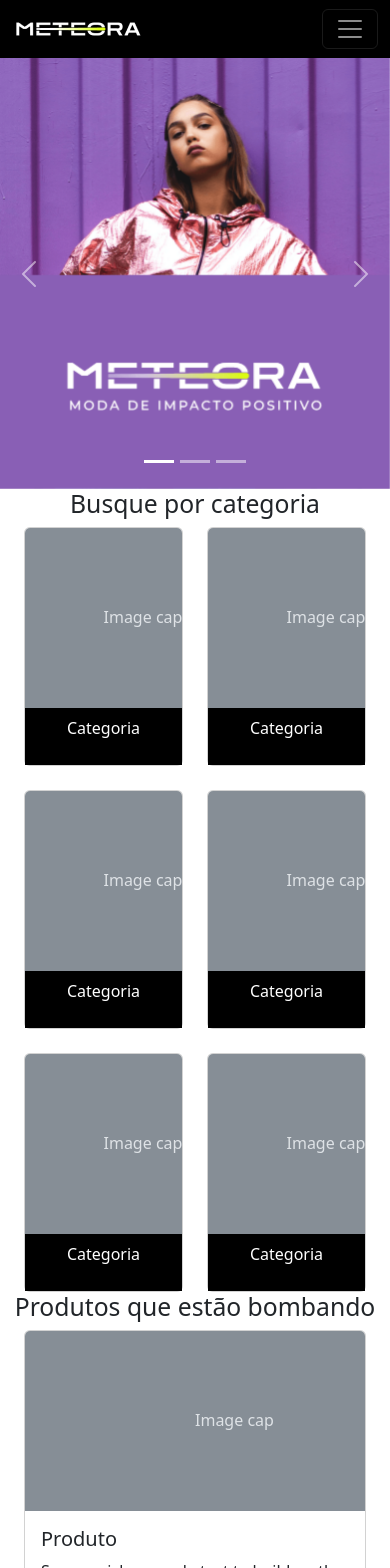
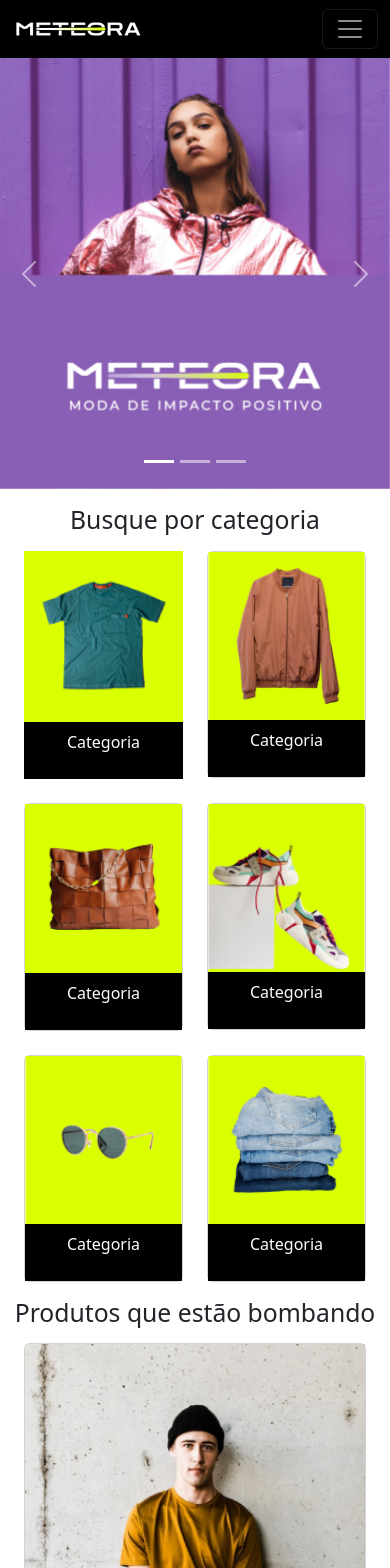
Before and after one commit to jonasmarquesdev/Meteora, a React (Vite) app: page / in a window 390 px wide. Shown: the top 1568 px of the page. Built offline with nearby package versions, Linux system fonts and the light colour scheme.

Commit message:
Adicionando imagens e breakpoints

```diff
--- a/src/components/Cards/index.jsx
+++ b/src/components/Cards/index.jsx
@@ -1,14 +1,41 @@
 import React from "react";
+
+import Cmobile1 from "../../assets/Mobile/categorias/categoria-camiseta.png";
+import Ctablet1 from "../../assets/Tablet/categorias/categoria-camiseta.png";
+import Cdesktop1 from "../../assets/Desktop/categorias/categoria-camiseta.png";
+
+import Cmobile2 from "../../assets/Mobile/categorias/categoria-casacos.png";
+import Ctablet2 from "../../assets/Tablet/categorias/categoria-casacos.png";
+import Cdesktop2 from "../../assets/Desktop/categorias/categoria-casacos.png";
+
+import Cmobile3 from "../../assets/Mobile/categorias/categoria-bolsas.png";
+import Ctablet3 from "../../assets/Tablet/categorias/categoria-bolsas.png";
+import Cdesktop3 from "../../assets/Desktop/categorias/categoria-bolsa.png";
+
+import Cmobile4 from "../../assets/Mobile/categorias/categoria-calcados.png";
+import Ctablet4 from "../../assets/Tablet/categorias/categoria-calcados.png";
+import Cdesktop4 from "../../assets/Desktop/categorias/categoria-calcados.png";
+
+import Cmobile5 from "../../assets/Mobile/categorias/categoria-oculos.png";
+import Ctablet5 from "../../assets/Tablet/categorias/categoria-oculos.png";
+import Cdesktop5 from "../../assets/Desktop/categorias/categoria-oculos.png";
+
+import Cmobile6 from "../../assets/Mobile/categorias/categoria-calcas.png";
+import Ctablet6 from "../../assets/Tablet/categorias/categoria-calcas.png";
+import Cdesktop6 from "../../assets/Desktop/categorias/categoria-calcas.png";
+
 
 export default function Cards() {
   return (
     <>
-      <h2 class="text-center">Busque por categoria</h2>
+      <h2 class="text-center my-3 my-xl-5">Busque por categoria</h2>
       <div class="container row mx-auto g-4">
 
         <div class="col-6 col-md-4 col-xxl-2">
-          <div class="card">
-            <svg class="bd-placeholder-img card-img-top" width="100%" height="180" xmlns="http://www.w3.org/2000/svg" role="img" aria-label="Placeholder: Image cap" preserveAspectRatio="xMidYMid slice" focusable="false"><title>Placeholder</title><rect width="100%" height="100%" fill="#868e96"></rect><text x="50%" y="50%" fill="#dee2e6" dy=".3em">Image cap</text></svg>
+          <div class="card rounded-0 border-0">
+            <img class="d-md-none d-block" src={Cmobile1} alt="" />
+            <img class="d-none d-md-block d-xl-none" src={Ctablet1} alt="" />
+            <img class="d-none d-xl-block" src={Cdesktop1} alt="" />
             <div class="card-header bg-black text-bg-dark">
               <p class="text-center">
                 Categoria
@@ -19,7 +46,9 @@ export default function Cards() {
 
         <div class="col-6 col-md-4 col-xxl-2">
           <div class="card">
-            <svg class="bd-placeholder-img card-img-top" width="100%" height="180" xmlns="http://www.w3.org/2000/svg" role="img" aria-label="Placeholder: Image cap" preserveAspectRatio="xMidYMid slice" focusable="false"><title>Placeholder</title><rect width="100%" height="100%" fill="#868e96"></rect><text x="50%" y="50%" fill="#dee2e6" dy=".3em">Image cap</text></svg>
+            <img class="d-md-none d-block" src={Cmobile2} alt="" />
+            <img class="d-none d-md-block d-xl-none" src={Ctablet2} alt="" />
+            <img class="d-none d-xl-block" src={Cdesktop2} alt="" />
             <div class="card-header bg-black text-bg-dark">
               <p class="text-center">
                 Categoria
@@ -30,7 +59,9 @@ export default function Cards() {
 
         <div class="col-6 col-md-4 col-xxl-2">
           <div class="card">
-            <svg class="bd-placeholder-img card-img-top" width="100%" height="180" xmlns="http://www.w3.org/2000/svg" role="img" aria-label="Placeholder: Image cap" preserveAspectRatio="xMidYMid slice" focusable="false"><title>Placeholder</title><rect width="100%" height="100%" fill="#868e96"></rect><text x="50%" y="50%" fill="#dee2e6" dy=".3em">Image cap</text></svg>
+            <img class="d-md-none d-block" src={Cmobile3} alt="" />
+            <img class="d-none d-md-block d-xl-none" src={Ctablet3} alt="" />
+            <img class="d-none d-xl-block" src={Cdesktop3} alt="" />
             <div class="card-header bg-black text-bg-dark">
               <p class="text-center">
                 Categoria
@@ -41,7 +72,9 @@ export default function Cards() {
 
         <div class="col-6 col-md-4 col-xxl-2">
           <div class="card">
-            <svg class="bd-placeholder-img card-img-top" width="100%" height="180" xmlns="http://www.w3.org/2000/svg" role="img" aria-label="Placeholder: Image cap" preserveAspectRatio="xMidYMid slice" focusable="false"><title>Placeholder</title><rect width="100%" height="100%" fill="#868e96"></rect><text x="50%" y="50%" fill="#dee2e6" dy=".3em">Image cap</text></svg>
+            <img class="d-md-none d-block" src={Cmobile4} alt="" />
+            <img class="d-none d-md-block d-xl-none" src={Ctablet4} alt="" />
+            <img class="d-none d-xl-block" src={Cdesktop4} alt="" />
             <div class="card-header bg-black text-bg-dark">
               <p class="text-center">
                 Categoria
@@ -52,7 +85,9 @@ export default function Cards() {
 
         <div class="col-6 col-md-4 col-xxl-2">
           <div class="card">
-            <svg class="bd-placeholder-img card-img-top" width="100%" height="180" xmlns="http://www.w3.org/2000/svg" role="img" aria-label="Placeholder: Image cap" preserveAspectRatio="xMidYMid slice" focusable="false"><title>Placeholder</title><rect width="100%" height="100%" fill="#868e96"></rect><text x="50%" y="50%" fill="#dee2e6" dy=".3em">Image cap</text></svg>
+            <img class="d-md-none d-block" src={Cmobile5} alt="" />
+            <img class="d-none d-md-block d-xl-none" src={Ctablet5} alt="" />
+            <img class="d-none d-xl-block" src={Cdesktop5} alt="" />
             <div class="card-header bg-black text-bg-dark">
               <p class="text-center">
                 Categoria
@@ -63,7 +98,9 @@ export default function Cards() {
 
         <div class="col-6 col-md-4 col-xxl-2">
           <div class="card">
-            <svg class="bd-placeholder-img card-img-top" width="100%" height="180" xmlns="http://www.w3.org/2000/svg" role="img" aria-label="Placeholder: Image cap" preserveAspectRatio="xMidYMid slice" focusable="false"><title>Placeholder</title><rect width="100%" height="100%" fill="#868e96"></rect><text x="50%" y="50%" fill="#dee2e6" dy=".3em">Image cap</text></svg>
+            <img class="d-md-none d-block" src={Cmobile6} alt="" />
+            <img class="d-none d-md-block d-xl-none" src={Ctablet6} alt="" />
+            <img class="d-none d-xl-block" src={Cdesktop6} alt="" />
             <div class="card-header bg-black text-bg-dark">
               <p class="text-center">
                 Categoria
--- a/src/components/MaisProcurados/index.jsx
+++ b/src/components/MaisProcurados/index.jsx
@@ -1,14 +1,40 @@
 import React from "react";
+
+import Cmobile1 from "../../assets/Mobile/produtos/camiseta.png";
+import Ctablet1 from "../../assets/Tablet/produtos/camiseta.png";
+import Cdesktop1 from "../../assets/Desktop/produtos/camiseta.png";
+
+import Cmobile2 from "../../assets/Mobile/produtos/tenis.png";
+import Ctablet2 from "../../assets/Tablet/produtos/tenis.png";
+import Cdesktop2 from "../../assets/Desktop/produtos/tenis.png";
+
+import Cmobile3 from "../../assets/Mobile/produtos/calca.png";
+import Ctablet3 from "../../assets/Tablet/produtos/calca.png";
+import Cdesktop3 from "../../assets/Desktop/produtos/calca.png";
+
+import Cmobile4 from "../../assets/Mobile/produtos/bolsa.png";
+import Ctablet4 from "../../assets/Tablet/produtos/bolsa.png";
+import Cdesktop4 from "../../assets/Desktop/produtos/bolsa.png";
+
+import Cmobile5 from "../../assets/Mobile/produtos/jaqueta-jeans.png";
+import Ctablet5 from "../../assets/Tablet/produtos/jaqueta-jeans.png";
+import Cdesktop5 from "../../assets/Desktop/produtos/jaqueta-jeans.png";
+
+import Cmobile6 from "../../assets/Mobile/produtos/oculos.png";
+import Ctablet6 from "../../assets/Tablet/produtos/oculos.png";
+import Cdesktop6 from "../../assets/Desktop/produtos/oculos.png";
 
 export default function MaisProcurados() {
   return (
     <>
-      <h2 class="text-center">Produtos que estão bombando</h2>
+      <h2 class="container text-center my-3">Produtos que estão bombando</h2>
       <div class="container row mx-auto">
 
         <div class="col-12 col-md-6 col-xxl4 pb-4">
           <div class="card">
-            <svg class="bd-placeholder-img card-img-top" width="100%" height="180" xmlns="http://www.w3.org/2000/svg" role="img" aria-label="Placeholder: Image cap" preserveAspectRatio="xMidYMid slice" focusable="false"><title>Placeholder</title><rect width="100%" height="100%" fill="#868e96"></rect><text x="50%" y="50%" fill="#dee2e6" dy=".3em">Image cap</text></svg>
+            <img class="d-md-none d-block" src={Cmobile1} alt="" />
+            <img class="d-none d-md-block d-xl-none" src={Ctablet1} alt="" />
+            <img class="d-none d-xl-block" src={Cdesktop1} alt="" />
             <div class="card-body">
               <h5 class="card-title">Produto</h5>
               <p class="card-text">Some quick example text to build on the card title and make up the bulk of the card's content.</p>
@@ -20,7 +46,9 @@ export default function MaisProcurados() {
 
         <div class="col-12 col-md-6 col-xxl4 pb-4">
           <div class="card">
-            <svg class="bd-placeholder-img card-img-top" width="100%" height="180" xmlns="http://www.w3.org/2000/svg" role="img" aria-label="Placeholder: Image cap" preserveAspectRatio="xMidYMid slice" focusable="false"><title>Placeholder</title><rect width="100%" height="100%" fill="#868e96"></rect><text x="50%" y="50%" fill="#dee2e6" dy=".3em">Image cap</text></svg>
+            <img class="d-md-none d-block" src={Cmobile2} alt="" />
+            <img class="d-none d-md-block d-xl-none" src={Ctablet2} alt="" />
+            <img class="d-none d-xl-block" src={Cdesktop2} alt="" />
             <div class="card-body">
               <h5 class="card-title">Produto</h5>
               <p class="card-text">Some quick example text to build on the card title and make up the bulk of the card's content.</p>
@@ -32,7 +60,9 @@ export default function MaisProcurados() {
 
         <div class="col-12 col-md-6 col-xxl4 pb-4">
           <div class="card">
-            <svg class="bd-placeholder-img card-img-top" width="100%" height="180" xmlns="http://www.w3.org/2000/svg" role="img" aria-label="Placeholder: Image cap" preserveAspectRatio="xMidYMid slice" focusable="false"><title>Placeholder</title><rect width="100%" height="100%" fill="#868e96"></rect><text x="50%" y="50%" fill="#dee2e6" dy=".3em">Image cap</text></svg>
+            <img class="d-md-none d-block" src={Cmobile3} alt="" />
+            <img class="d-none d-md-block d-xl-none" src={Ctablet3} alt="" />
+            <img class="d-none d-xl-block" src={Cdesktop3} alt="" />
             <div class="card-body">
               <h5 class="card-title">Produto</h5>
               <p class="card-text">Some quick example text to build on the card title and make up the bulk of the card's content.</p>
@@ -44,7 +74,9 @@ export default function MaisProcurados() {
 
         <div class="col-12 col-md-6 col-xxl4 pb-4">
           <div class="card">
-            <svg class="bd-placeholder-img card-img-top" width="100%" height="180" xmlns="http://www.w3.org/2000/svg" role="img" aria-label="Placeholder: Image cap" preserveAspectRatio="xMidYMid slice" focusable="false"><title>Placeholder</title><rect width="100%" height="100%" fill="#868e96"></rect><text x="50%" y="50%" fill="#dee2e6" dy=".3em">Image cap</text></svg>
+            <img class="d-md-none d-block" src={Cmobile4} alt="" />
+            <img class="d-none d-md-block d-xl-none" src={Ctablet4} alt="" />
+            <img class="d-none d-xl-block" src={Cdesktop4} alt="" />
             <div class="card-body">
               <h5 class="card-title">Produto</h5>
               <p class="card-text">Some quick example text to build on the card title and make up the bulk of the card's content.</p>
@@ -56,7 +88,9 @@ export default function MaisProcurados() {
 
         <div class="col-12 col-md-6 col-xxl4 pb-4">
           <div class="card">
-            <svg class="bd-placeholder-img card-img-top" width="100%" height="180" xmlns="http://www.w3.org/2000/svg" role="img" aria-label="Placeholder: Image cap" preserveAspectRatio="xMidYMid slice" focusable="false"><title>Placeholder</title><rect width="100%" height="100%" fill="#868e96"></rect><text x="50%" y="50%" fill="#dee2e6" dy=".3em">Image cap</text></svg>
+            <img class="d-md-none d-block" src={Cmobile5} alt="" />
+            <img class="d-none d-md-block d-xl-none" src={Ctablet5} alt="" />
+            <img class="d-none d-xl-block" src={Cdesktop5} alt="" />
             <div class="card-body">
               <h5 class="card-title">Produto</h5>
               <p class="card-text">Some quick example text to build on the card title and make up the bulk of the card's content.</p>
@@ -68,7 +102,9 @@ export default function MaisProcurados() {
 
         <div class="col-12 col-md-6 col-xxl4 pb-4">
           <div class="card">
-            <svg class="bd-placeholder-img card-img-top" width="100%" height="180" xmlns="http://www.w3.org/2000/svg" role="img" aria-label="Placeholder: Image cap" preserveAspectRatio="xMidYMid slice" focusable="false"><title>Placeholder</title><rect width="100%" height="100%" fill="#868e96"></rect><text x="50%" y="50%" fill="#dee2e6" dy=".3em">Image cap</text></svg>
+            <img class="d-md-none d-block" src={Cmobile6} alt="" />
+            <img class="d-none d-md-block d-xl-none" src={Ctablet6} alt="" />
+            <img class="d-none d-xl-block" src={Cdesktop6} alt="" />
             <div class="card-body">
               <h5 class="card-title">Produto</h5>
               <p class="card-text">Some quick example text to build on the card title and make up the bulk of the card's content.</p>
--- a/src/components/footer/index.jsx
+++ b/src/components/footer/index.jsx
@@ -43,7 +43,7 @@ export default function Footer() {
         </div>
       </section>
 
-      <form class="border border-secondary m-3 p-3 text-center">
+      <form class="border border-secondary my-3 my-xl-5 p-3 text-center div-novidades mx-auto">
         <h5>
           Quer receber nossas novidades, promoções exclusivas e 10% OFF na
           primeira compra? Cadastre-se!
```
Also changed, not shown: src/components/footer/Footer.css (+12 -0 lines).
